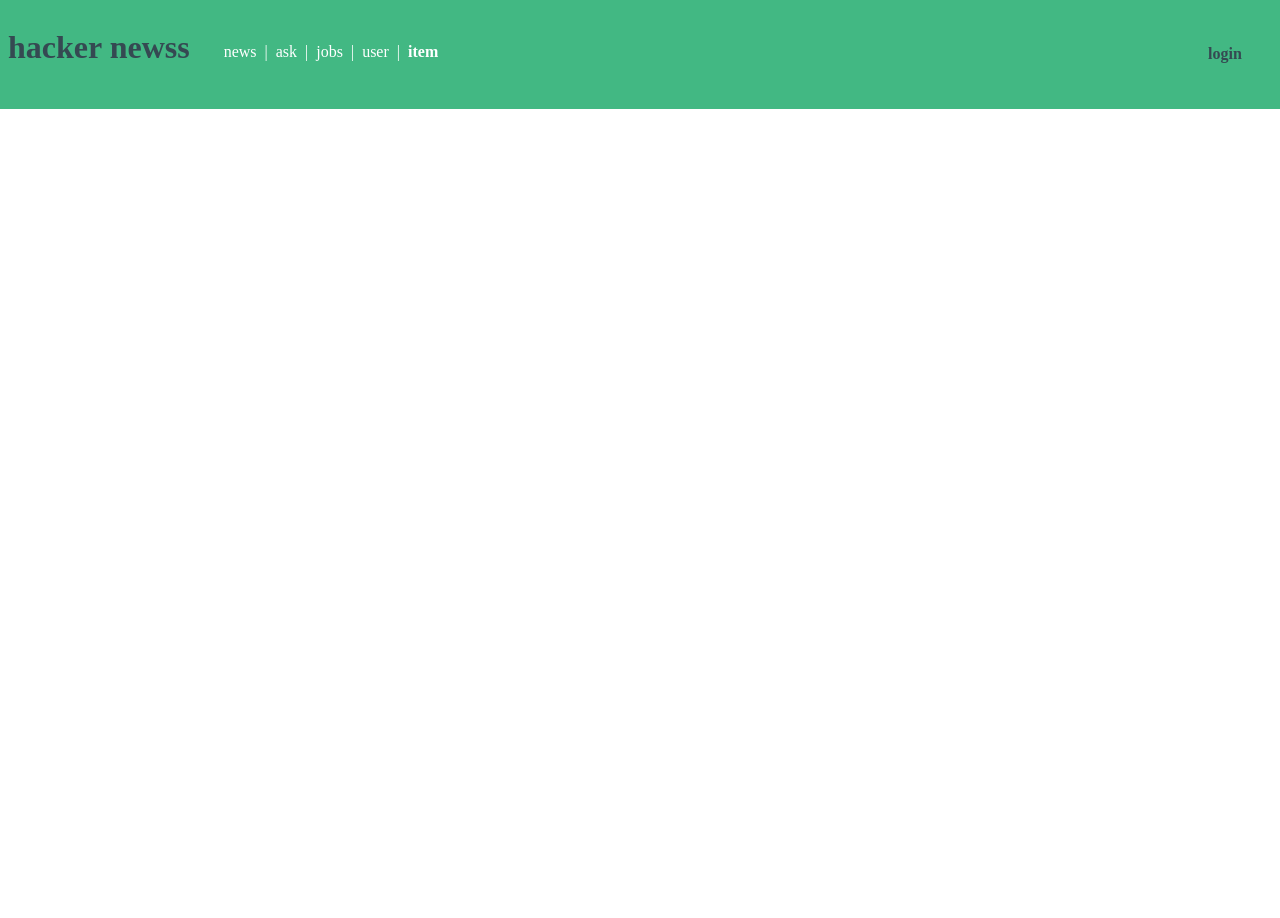
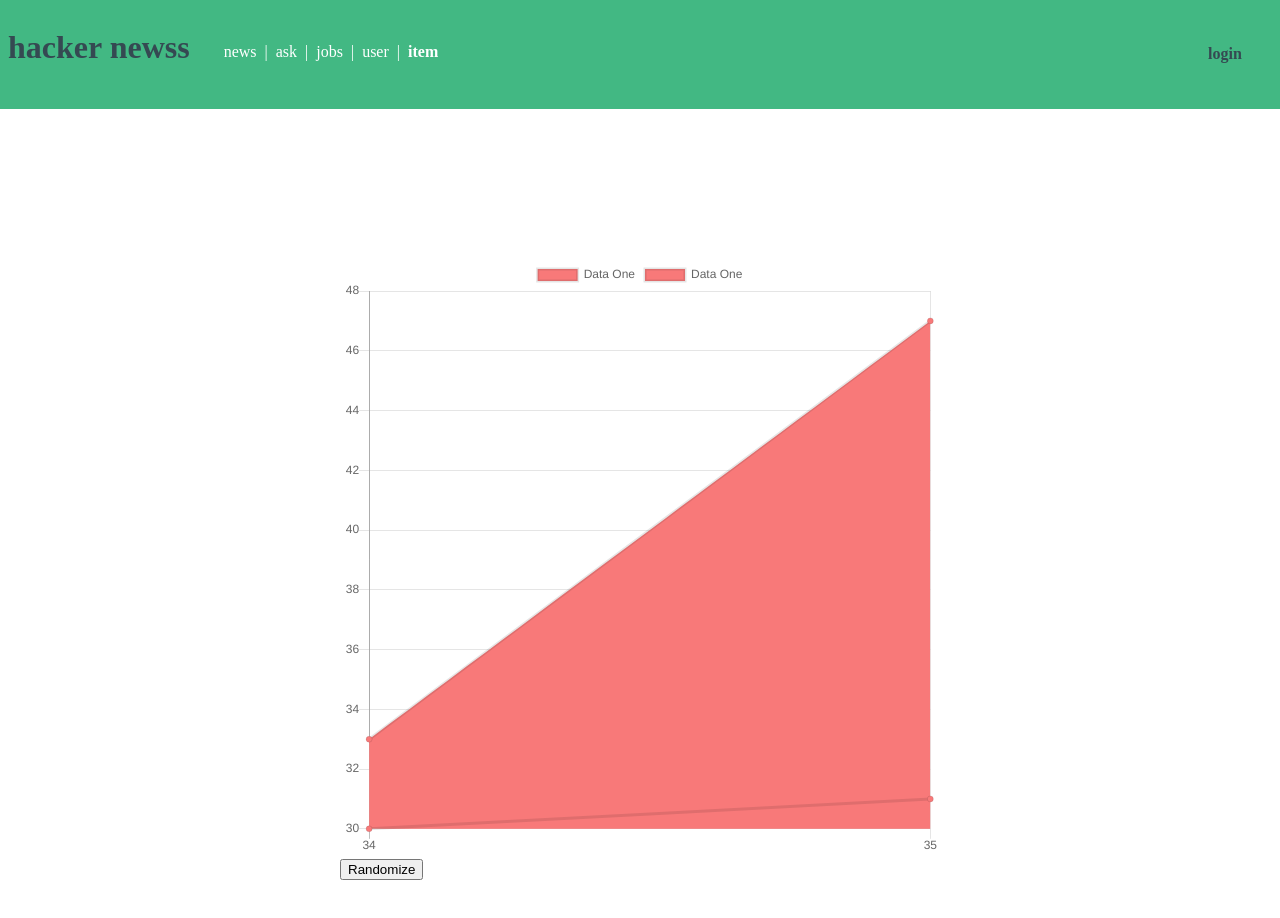
Before and after one commit to eswhat93/hacker-newsss, a Vue app: page /item in a window 1280 px wide. Shown: the top 918 px of the page. Before the commit the page ends 800 px from the top, so only its background shows below. Built offline with nearby package versions, Linux system fonts and the light colour scheme.

Commit message:
add lineChart

```diff
--- a/package.json
+++ b/package.json
@@ -8,8 +8,10 @@
     "lint": "vue-cli-service lint"
   },
   "dependencies": {
+    "chart.js": "^2.9.4",
     "core-js": "^3.6.5",
     "vue": "^2.6.11",
+    "vue-chartjs": "^3.5.1",
     "vue-router": "^3.5.2"
   },
   "devDependencies": {
--- /dev/null
+++ b/src/chart/chart.js
@@ -0,0 +1,15 @@
+// npm install chart.js@2.9.4 => 상위버전 에러로 다운그레이드해서 다운
+
+import { Line, mixins } from 'vue-chartjs'
+const { reactiveProp } = mixins
+
+export default {
+  extends: Line,
+  mixins: [reactiveProp],
+  props: ['options'],
+  mounted () {
+    // this.chartData is created in the mixin.
+    // If you want to pass options please create a local options object
+    this.renderChart(this.chartData, this.options)
+  }
+}
--- a/src/views/ItemView.vue
+++ b/src/views/ItemView.vue
@@ -0,0 +1,52 @@
+<template>
+  <div class="small">
+    <line-chart :chart-data="datacollection"></line-chart>
+    <button @click="fillData()">Randomize</button>
+  </div>
+</template>
+
+<script>
+  import LineChart from '../chart/chart.js'
+
+  export default {
+    components: {
+      LineChart
+    },
+    data () {
+      return {
+        datacollection: null
+      }
+    },
+    mounted () {
+      this.fillData()
+    },
+    methods: {
+      fillData () {
+        this.datacollection = {
+          labels: [this.getRandomInt(), this.getRandomInt()],
+          datasets: [
+            {
+              label: 'Data One',
+              backgroundColor: '#f87979',
+              data: [this.getRandomInt(), this.getRandomInt()]
+            }, {
+              label: 'Data One',
+              backgroundColor: '#f87979',
+              data: [this.getRandomInt(), this.getRandomInt()]
+            }
+          ]
+        }
+      },
+      getRandomInt () {
+        return Math.floor(Math.random() * (50 - 5 + 1)) + 5
+      }
+    }
+  }
+</script>
+
+<style>
+  .small {
+    max-width: 600px;
+    margin:  150px auto;
+  }
+</style>
```
Also changed, not shown: 1 other file (tests, documents, lock files or other folders).
